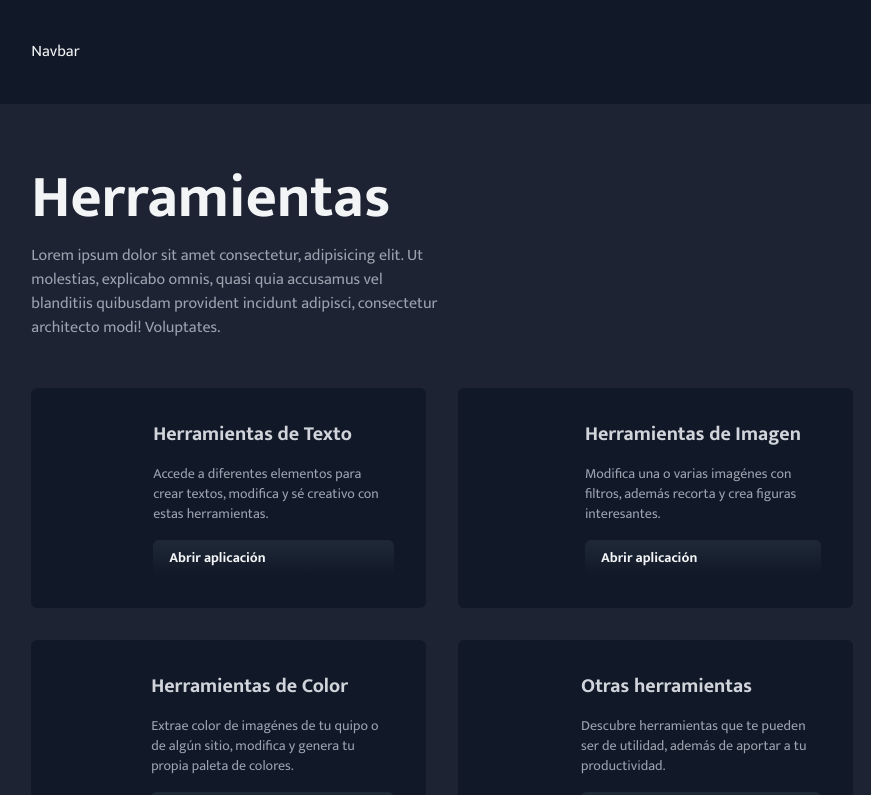
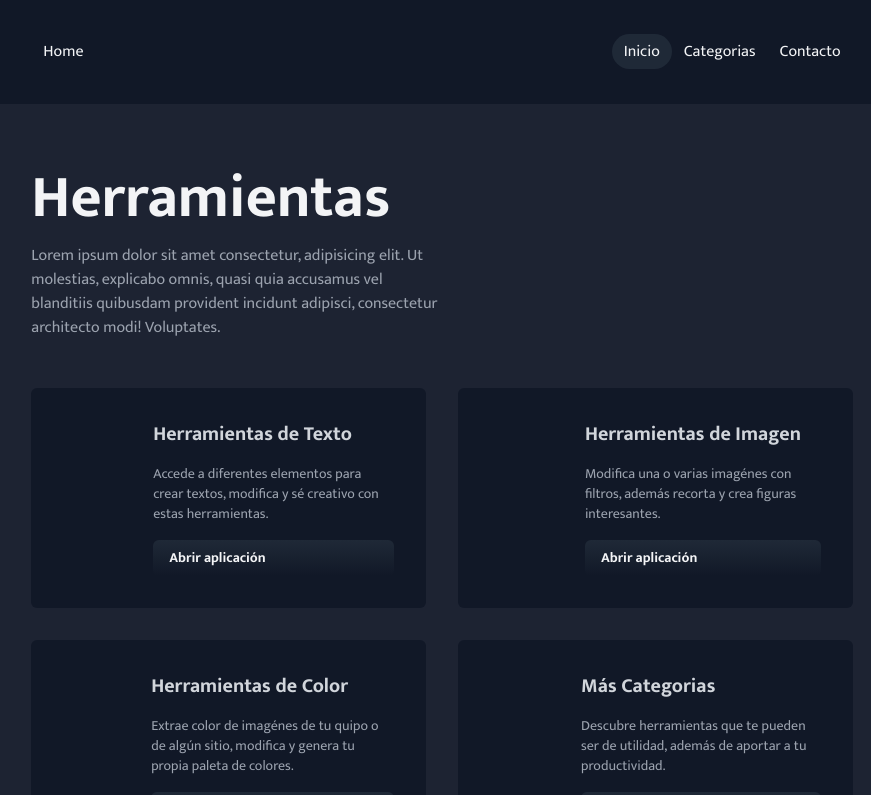
Before and after one commit to pasabaa/web-tools, a React (Vite) app: page / in a window 1280 px wide. Shown: the top 795 px of the page, without its empty margins (198-1069 px from the left). Built offline with nearby package versions, Linux system fonts and the light colour scheme.

Commit message:
make navbar and fix links

```diff
--- a/src/App.jsx
+++ b/src/App.jsx
@@ -2,8 +2,9 @@ import {BrowserRouter, Routes, Route} from 'react-router-dom';
 import { Container } from './layout/container';
 import { Footer } from './layout/footer';
 import { Navbar } from './layout/navbar';
+import { ContactPage } from './pages/contact';
 import { HomePage } from './pages/home';
-import { ColorPage, ImagePage, TextPage, OtherPage } from './pages/tools';
+import { ColorPage, ImagePage, TextPage, CategoriesPage } from './pages/tools';
 
 function App() {
 
@@ -16,7 +17,8 @@ function App() {
         <Route path='/color' element={<ColorPage />} />
         <Route path='/image' element={<ImagePage />} />
         <Route path='/text' element={<TextPage />} />
-        <Route path='/other' element={<OtherPage />} />
+        <Route path='/categories' element={<CategoriesPage />} />
+        <Route path='/contact' element={<ContactPage />} />
       </Routes>
     <Footer />
     </Container>
--- a/src/index.css
+++ b/src/index.css
@@ -22,3 +22,7 @@ input:checked~.active {
 .card:hover i {
   @apply text-blue-100
 }
+
+.active {
+  @apply bg-gray-800
+}
--- a/src/layout/navbar/index.jsx
+++ b/src/layout/navbar/index.jsx
@@ -1,11 +1,39 @@
 import React from 'react'
+import { Link, NavLink } from 'react-router-dom'
 import { LayoutContainer } from '../../layout/container'
 
 export const Navbar = () => {
+
+  const links = [
+    {
+      name: 'Inicio',
+      url: '/',
+    },
+    {
+      name: 'Categorias',
+      url: '/categories',
+    },
+    {
+      name: 'Contacto',
+      url: '/contact',
+    }
+  ]
+
   return (
     <LayoutContainer>
-        <div className='py-6'>
-            Navbar
+        <div className='py-6 flex justify-between'>
+            <div className='me-auto'>
+              <Link className='py-1 px-3 rounded-full' to={'/'}>Home</Link>
+            </div>
+            <div className='ms-auto'>
+              {
+                links.map(link => {
+                  return(
+                    <NavLink className={({isActive}) => (isActive ? 'active py-1 px-3 rounded-full transition' : 'py-1 px-3 rounded-full transition')} to={link.url}>{link.name}</NavLink>
+                  )
+                })
+              }
+            </div>
         </div>
     </LayoutContainer>
   )
--- /dev/null
+++ b/src/pages/contact/index.jsx
@@ -0,0 +1,8 @@
+import React from 'react'
+import { AppContainer } from '../../layout/container'
+
+export const ContactPage = () => {
+  return (
+    <AppContainer>ContactPage</AppContainer>
+  )
+}
--- a/src/pages/home/index.jsx
+++ b/src/pages/home/index.jsx
@@ -28,11 +28,11 @@ export const HomePage = () => {
       url: '/color'
     },
     {
-      title: 'Otras herramientas',
+      title: 'Más Categorias',
       description: 'Descubre herramientas que te pueden ser de utilidad, además de aportar a tu productividad.',
       icon: 'keyboard',
       textButton: 'Abrir aplicación',
-      url: '/other'
+      url: '/categories'
     }
   ]
 
--- /dev/null
+++ b/src/pages/tools/categories/index.jsx
@@ -0,0 +1,8 @@
+import React from 'react'
+import { AppContainer } from '../../../layout/container'
+
+export const CategoriesPage = () => {
+  return (
+    <AppContainer>CategoriesPage</AppContainer>
+  )
+}
--- a/src/pages/tools/index.jsx
+++ b/src/pages/tools/index.jsx
@@ -1,11 +1,11 @@
 import { ColorPage } from "./color";
 import { ImagePage } from "./image";
 import { TextPage } from "./text";
-import { OtherPage } from "./other";
+import { CategoriesPage } from "./categories";
 
 export {
     ColorPage,
     ImagePage,
     TextPage,
-    OtherPage
+    CategoriesPage
 }
--- a/src/pages/tools/other/index.jsx
+++ /dev/null
@@ -1,7 +0,0 @@
-import React from 'react'
-
-export const OtherPage = () => {
-  return (
-    <div>OtherPage</div>
-  )
-}
```
